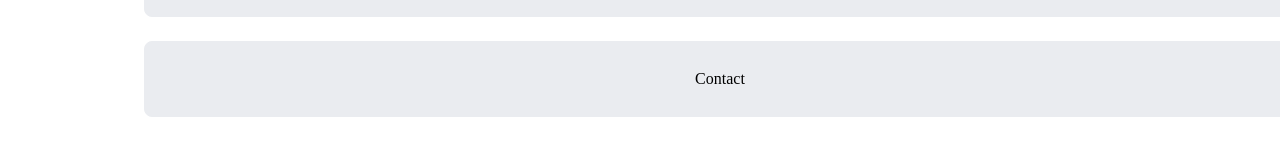
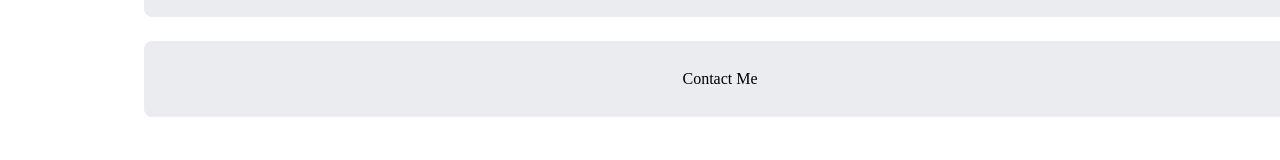
Before and after one commit to kabszac/hnig-task1, a React (Create React App) app: page / in a window 1280 px wide. Shown: the part 789-949 px from the top of the page. Built offline with nearby package versions, Linux system fonts and the light colour scheme.

Commit message:
Added me text to button

```diff
--- a/src/components/links/Links.js
+++ b/src/components/links/Links.js
@@ -12,7 +12,7 @@ const Links = () => {
             <Button id='book__python' link='https://books.zuri.team/python-for-beginners?ref_id=<kabuchokuria>,'>Python Books</Button>
             <Button id='pitch' link='https://backgroundcheck.zuri.team'>Background Check for Coders </Button>
             <Button id='book__design' link='https://books.zuri.team/design-rules'>Design Books</Button>
-            <Button id='contact'><Link to='/contact'>Contact</Link></Button>
+            <Button id='contact'><Link to='/contact'>Contact  Me</Link></Button>
 
         </div>
     );
```
